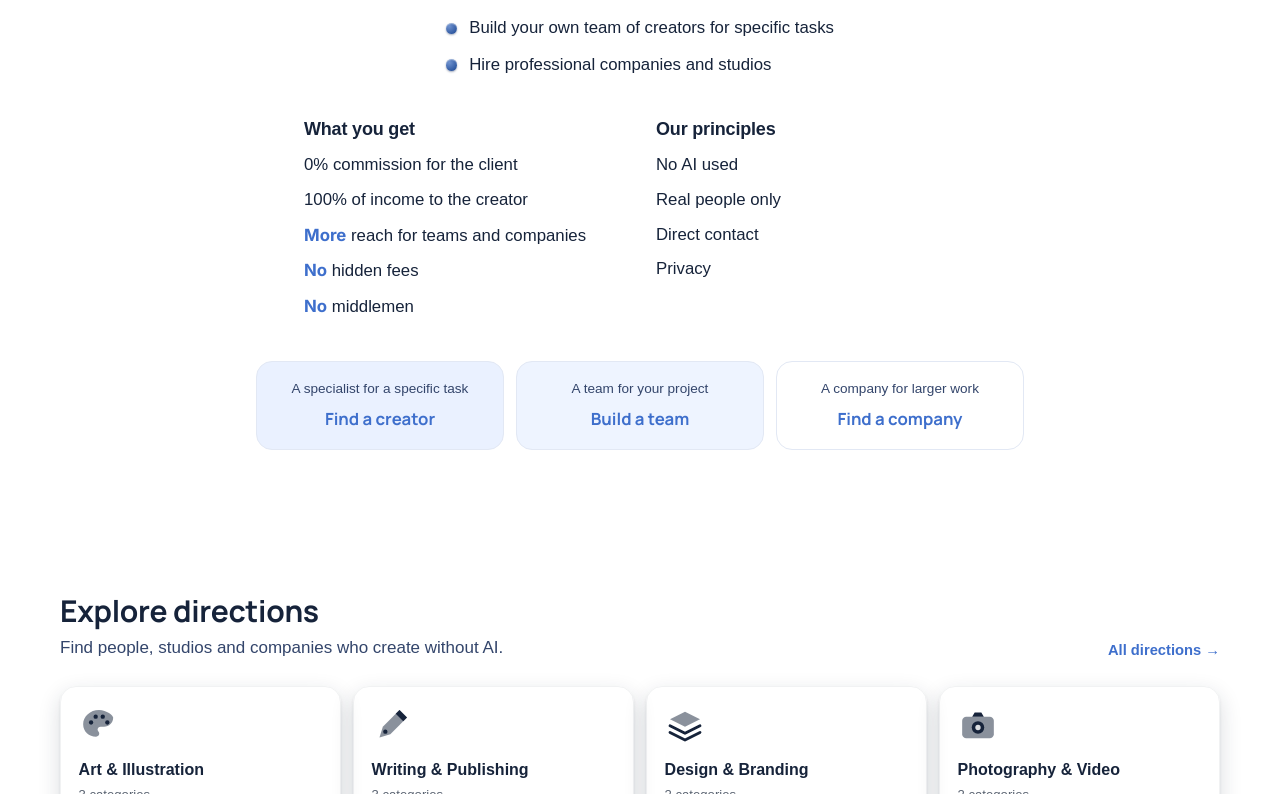
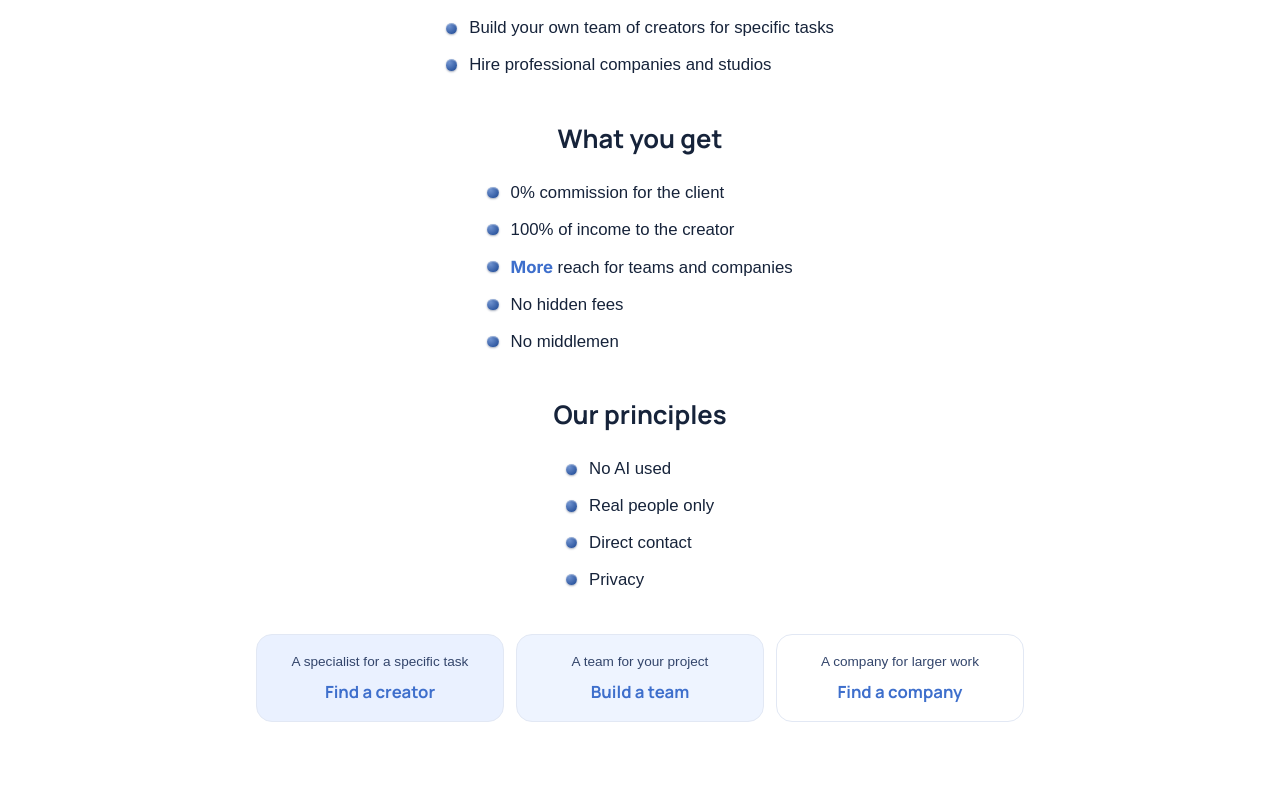
Before and after one commit to dm100usa-oss/no-ai-marketplace, a Next.js app: page /en in a window 1280 px wide. Shown: the part 604-1398 px from the top of the page. Built offline with nearby package versions, Linux system fonts and the light colour scheme; a web font is replaced by a local one.

Commit message:
Update page.tsx

```diff
--- a/src/app/[lang]/page.tsx
+++ b/src/app/[lang]/page.tsx
@@ -129,16 +129,31 @@ export default async function HomePage({
             </ul>
           </div>
 
-          {/* Advantages + principles — no card wrappers */}
-          <div className="mx-auto mt-10 grid max-w-2xl gap-8 sm:grid-cols-2">
-            <div>
-              <h3 className="text-[1.05rem]">{dict.home.heroAdvantagesTitle}</h3>
-              <ul className="mt-3 space-y-2 text-[1.05rem]">
+          {/* Advantages — same heading style and bullets as the options list */}
+          <p
+            className="mx-auto mt-10 max-w-2xl text-center text-[1.35rem] font-bold md:text-[1.6rem]"
+            style={{ fontFamily: "var(--font-display)", color: "var(--color-ink)" }}
+          >
+            {dict.home.heroAdvantagesTitle}
+          </p>
+          <div className="mx-auto mt-5 w-fit">
+            <ul className="flex flex-col gap-2.5 text-[1.05rem]">
               {dict.home.heroAdvantages.map((line) => {
-                  const m = line.match(/^(\d+%|Больше|More|No)\b/);
+                const m = line.match(/^(\d+%|Больше|More)\b/);
                 const head = m ? m[1] : null;
                 return (
-                    <li key={line} style={{ color: "var(--color-ink)" }}>
+                  <li key={line} className="flex items-start gap-3" style={{ color: "var(--color-ink)" }}>
+                    <span
+                      aria-hidden="true"
+                      className="mt-[0.45rem] shrink-0 rounded-full"
+                      style={{
+                        width: "0.7rem",
+                        height: "0.7rem",
+                        background: "radial-gradient(circle at 30% 30%, #6f92cf, #325ba3 70%, #274a86)",
+                        boxShadow: "0 1px 2px rgba(30,50,90,0.4), inset 0 1px 1px rgba(255,255,255,0.45)",
+                      }}
+                    />
+                    <span>
                       {head ? (
                         <>
                           <span className="font-bold" style={{ color: "var(--color-accent)" }}>
@@ -149,19 +164,38 @@ export default async function HomePage({
                       ) : (
                         line
                       )}
+                    </span>
                   </li>
                 );
               })}
             </ul>
           </div>
-            <div>
-              <h3 className="text-[1.05rem]">{dict.home.heroPrinciplesTitle}</h3>
-              <ul className="mt-3 space-y-2 text-[1.05rem]" style={{ color: "var(--color-ink)" }}>
+
+          {/* Principles — same heading style and bullets */}
+          <p
+            className="mx-auto mt-10 max-w-2xl text-center text-[1.35rem] font-bold md:text-[1.6rem]"
+            style={{ fontFamily: "var(--font-display)", color: "var(--color-ink)" }}
+          >
+            {dict.home.heroPrinciplesTitle}
+          </p>
+          <div className="mx-auto mt-5 w-fit">
+            <ul className="flex flex-col gap-2.5 text-[1.05rem]">
               {dict.home.heroPrinciples.map((line) => (
-                  <li key={line}>{line}</li>
+                <li key={line} className="flex items-start gap-3" style={{ color: "var(--color-ink)" }}>
+                  <span
+                    aria-hidden="true"
+                    className="mt-[0.45rem] shrink-0 rounded-full"
+                    style={{
+                      width: "0.7rem",
+                      height: "0.7rem",
+                      background: "radial-gradient(circle at 30% 30%, #6f92cf, #325ba3 70%, #274a86)",
+                      boxShadow: "0 1px 2px rgba(30,50,90,0.4), inset 0 1px 1px rgba(255,255,255,0.45)",
+                    }}
+                  />
+                  <span>{line}</span>
+                </li>
               ))}
             </ul>
-            </div>
           </div>
 
           {/* Three action buttons with hints */}
```
Lines whose indentation alone changed are shown as unchanged.
